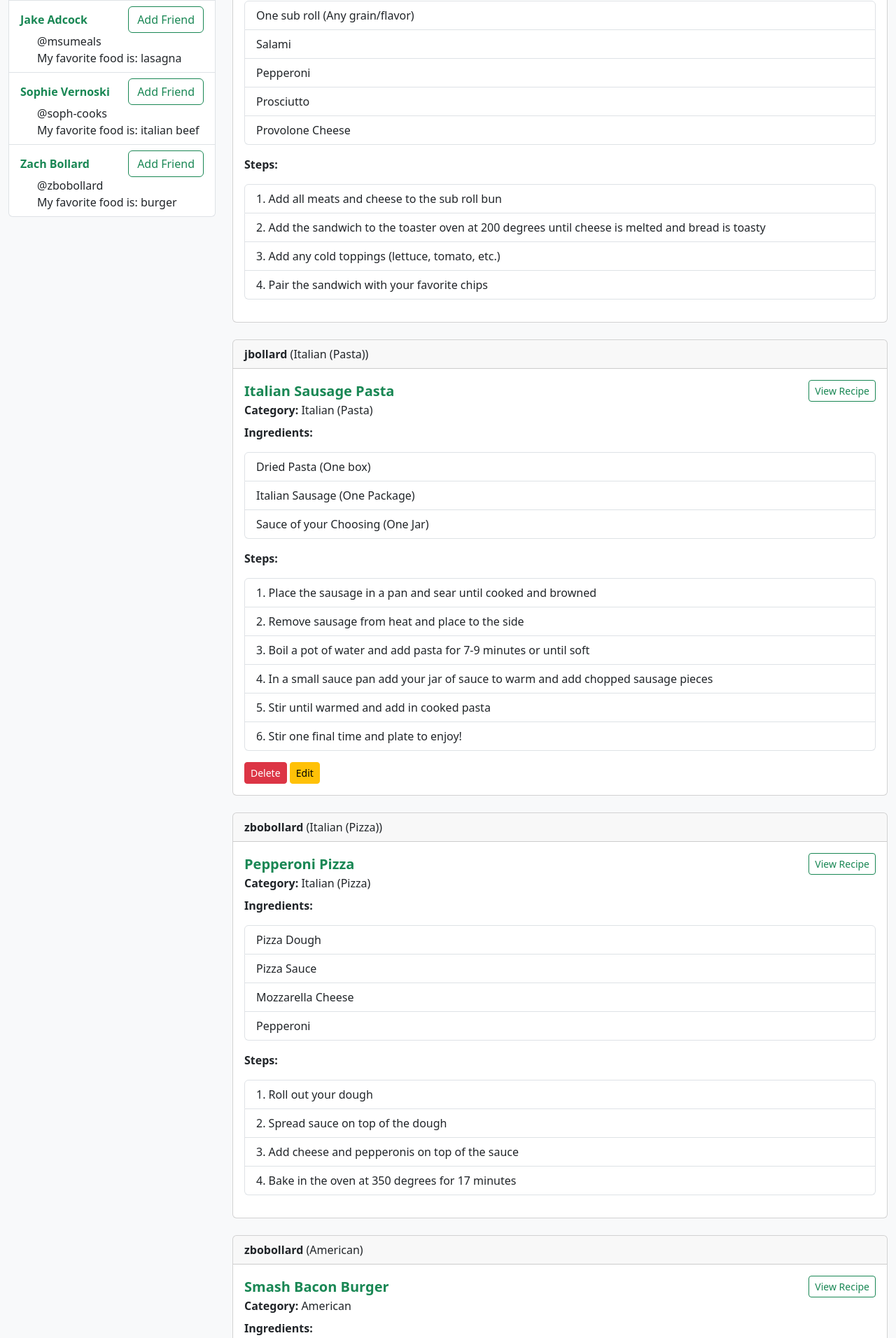
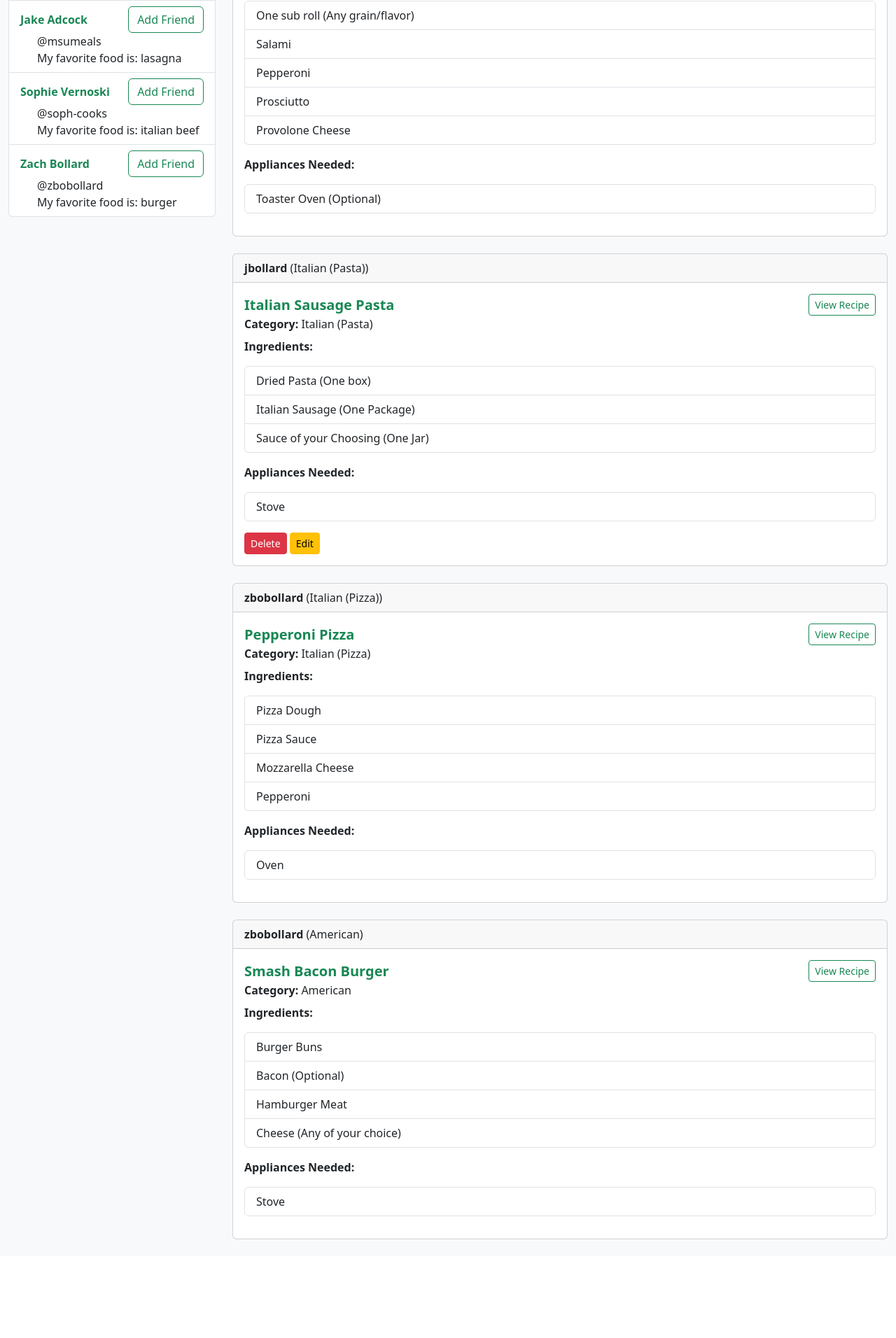
Before and after one commit to IWU-CS253/TableTalk, a Flask app: page /show_feed in a window 1280 px wide. Shown: the part 346-2258 px from the top of the page at 70% size. After the commit the page ends 2117 px from the top, so only its background shows below. Run offline with Flask 3, Linux system fonts and the light colour scheme; a user stored in the database is signed in; data comes from the database, SQL or seed files in the repository; both versions use the stored data as it was after the commit.

Commit message:
working changes jillian

```diff
--- a/app.py
+++ b/app.py
@@ -146,7 +146,7 @@ def filter_posts():
         db = get_db()
         username = session['username']
 
-        selected_category = request.args.get('category')
+        selected_category = request.args.get('filter_category')
         db = get_db()
         categories = db.execute('SELECT DISTINCT category FROM posts').fetchall()
 
@@ -248,10 +248,11 @@ def tag_appliance():
 def submit_recipe():
     if 'username' in session:
         title = request.form['title']
-        category = request.form['category']
+        category = request.form['recipe_category']
         ingredients = request.form['ingredients']
         steps = request.form['steps']
         username = session['username']
+        appliances = request.form.get('appliances', "No Appliances Listed")
 
 
         db = get_db()
@@ -260,8 +261,8 @@ def submit_recipe():
 
         if user:
             user_id = user['id']
-            db.execute('INSERT INTO posts (title, category, ingredients, steps, username, user_id) VALUES (?, ?, ?, ?, ?, ?)',
-                       [title, category,ingredients, steps, username, user_id])
+            db.execute('INSERT INTO posts (title, category, ingredients, steps, username, user_id, appliances) VALUES (?, ?, ?, ?, ?, ?, ?)',
+                       [title, category,ingredients, steps, username, user_id, appliances])
             db.commit()
 
             flash("Recipe added successfully!", "info")
@@ -309,10 +310,11 @@ def view_recipe(recipe_id):
 
     ingredients = recipe['ingredients'].split('\n') if recipe['ingredients'] else []
     instructions = recipe['steps'].split('\n') if recipe['steps'] else []
+    appliances = recipe['appliances'].split('\n') if recipe['steps'] else []
     # optional for now must look deeper into
     comments = []
 
-    return render_template('recipe_card.html', recipe=recipe, ingredients=ingredients, instructions=instructions, comments=comments)
+    return render_template('recipe_card.html', recipe=recipe, ingredients=ingredients, instructions=instructions, appliances=appliances, comments=comments)
 
 
 @app.route('/recipe/<int:recipe_id>', methods=['POST'])
--- a/templates/main_feed.html
+++ b/templates/main_feed.html
@@ -34,8 +34,10 @@
       <h5 class="mb-3">Main Feed</h5>
       <div class="d-flex justify-content-between align-items-center mb-3">
         <button type="button" class="btn btn-success" data-bs-toggle="modal" data-bs-target="#recipeModal">Add New Recipe</button>
+
+        <! Ability to filter posts to a users liking and the default shows all posts>
         <form method="get" action="{{ url_for('filter_posts') }}" class="d-flex align-items-center mb-3">
-          <select name="category" class="form-select w-auto me-2" onchange="this.form.submit()">
+          <select name="filter_category" class="form-select w-auto me-2" onchange="this.form.submit()">
             <option value="FILTER POSTS" {% if selected_category == 'FILTER POSTS' or not selected_category %}selected{% endif %}>FILTER POSTS</option>
             <option value="American" {% if selected_category == 'American' %}selected{% endif %}>American</option>
             <option value="Chinese" {% if selected_category == 'Chinese' %}selected{% endif %}>Chinese</option>
@@ -64,6 +66,7 @@
               <a href="{{ url_for('view_recipe', recipe_id=post.id) }}" class="btn btn-outline-success btn-sm">View Recipe</a>
           </div>
           <div class="mb-2"><strong>Category:</strong> {{ post.category }}</div>
+          <! Choosing not to display the steps on the main feed page because this allows more posts to be seen at once, and entices users to click into the recipe>
 
           <! Display all the Ingredients>
           <p><strong>Ingredients:</strong></p>
@@ -73,13 +76,13 @@
             {% endfor %}
           </ul>
 
-          <! Display all the Steps>
-          <p><strong>Steps:</strong></p>
-          <ol class="list-group list-group-numbered mb-3">
-            {% for step in post.steps.split('\n') %}
-            <li class="list-group-item">{{ step }}</li>
+          <! Display needed appliances>
+          <p><strong>Appliances Needed:</strong></p>
+          <ul class="list-group mb-3">
+            {% for appliance in post.appliances.split('\n') %}
+            <li class="list-group-item">{{ appliance }}</li>
             {% endfor %}
-          </ol>
+          </ul>
 
           <! Enable edit and delete buttons IF AND ONLY IF the user logged in owns that post>
           {% if post.username == session['username'] %}
@@ -124,10 +127,10 @@
                   <input type="text" class="form-control" id="recipeTitle" name="title" required>
                 </div>
 
-                  <! Enable labeling to later filter posts by>
+                <! Enable labeling to later filter posts by>
                 <div class="mb-3">
                   <label for="recipeCategory" class="form-label">Category</label>
-                  <select class="form-select" id="recipeCategory" name="category" required>
+                  <select class="form-select" id="recipeCategory" name="recipe_category" required>
                     <option selected disabled>Select a category</option>
                     <option>American</option>
                     <option>Chinese</option>
@@ -151,6 +154,13 @@
                 <div class="mb-3">
                   <label for="recipeSteps" class="form-label">Steps</label>
                   <textarea class="form-control" id="recipeSteps" name="steps" rows="5" required></textarea>
+                </div>
+              </div>
+
+                <! Insert Appliances>
+                <div class="mb-3">
+                  <label for="recipeAppliances" class="form-label">Appliances Needed</label>
+                  <textarea class="form-control" id="recipeAppliances" name="appliances" rows="4"></textarea>
                 </div>
               </div>
 
@@ -193,13 +203,20 @@
                     <option>Other</option>
                   </select>
                 </div>
+                  <! Ingredients>
                 <div class="mb-3">
                   <label for="edit-ingredients" class="form-label">Ingredients & Measurements</label>
                   <textarea class="form-control" id="edit-ingredients" name="ingredients" rows="3" required></textarea>
                 </div>
+                  <! Steps>
                 <div class="mb-3">
                   <label for="edit-steps" class="form-label">Steps</label>
                   <textarea class="form-control" id="edit-steps" name="steps" rows="5" required></textarea>
+                </div>
+                  <! Appliances>
+                <div class="mb-3">
+                  <label for="edit-appliances" class="form-label">Steps</label>
+                  <textarea class="form-control" id="edit-appliances" name="appliances" rows="4" required></textarea>
                 </div>
               </div>
               <div class="modal-footer">
```
Also changed, not shown: templates/recipe_card.html (+34 -21 lines), templates/user_profile.html (+20 -23 lines), tabletalk.db.
